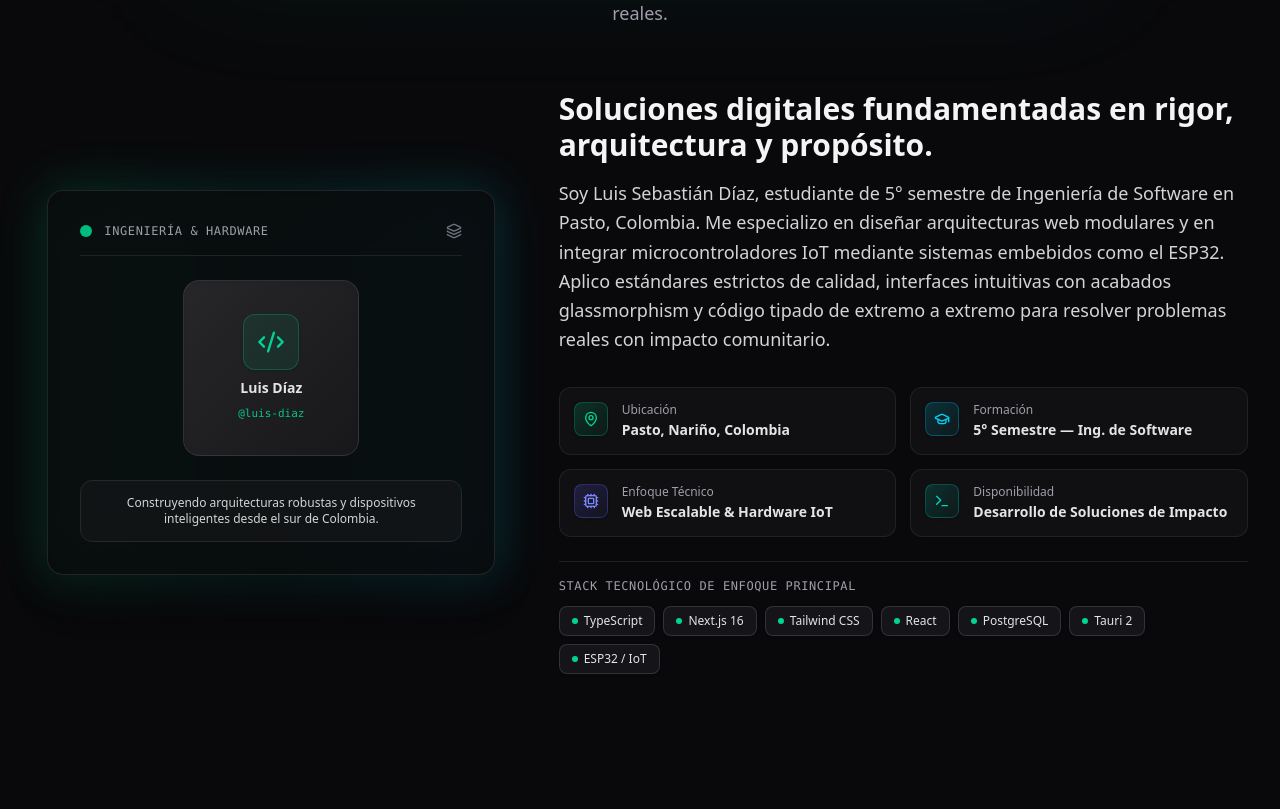
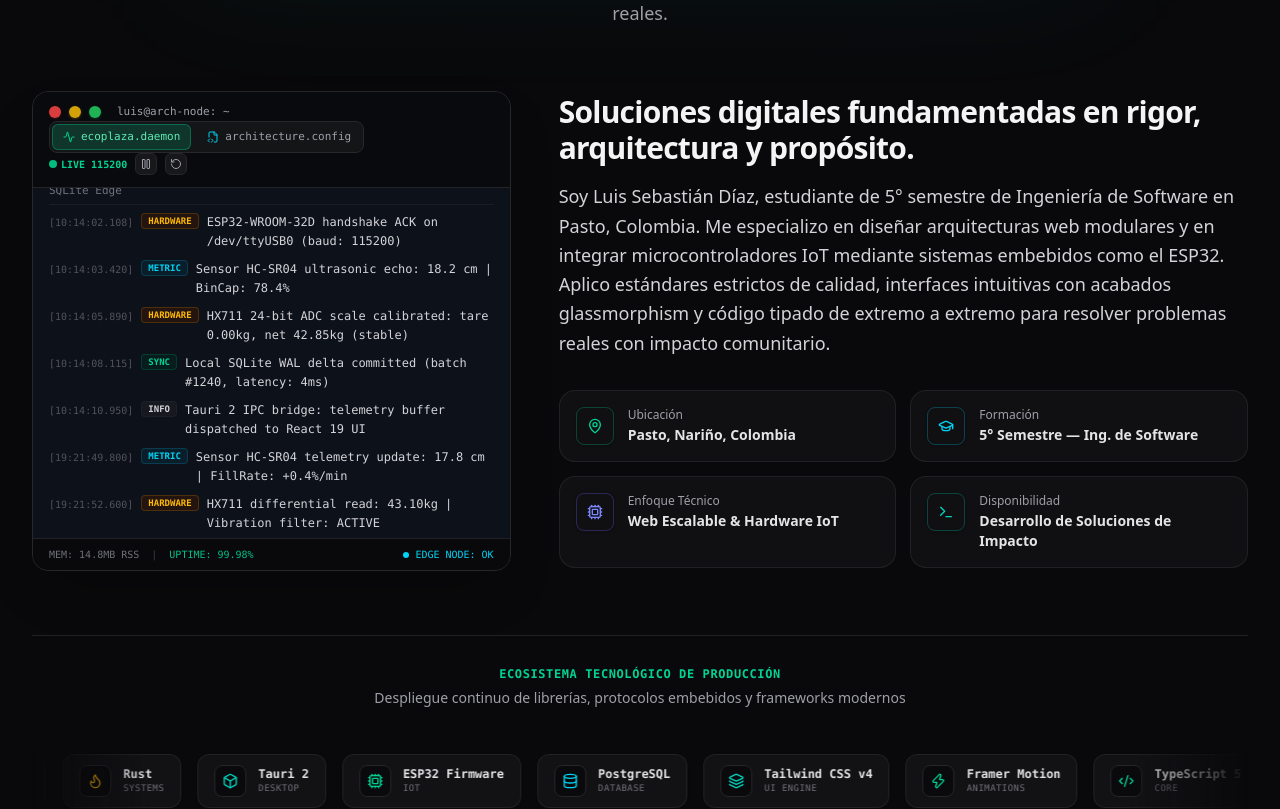
Before and after one commit to luis-sdiaz/luis-diaz-portafolio, a Next.js app: page / in a window 1280 px wide. Shown: the part 1120-1929 px from the top of the page. Built offline with nearby package versions, Linux system fonts and the light colour scheme.

Commit message:
refactor(about): enhance profile with interactive terminal, spotlight cards and infinite marquee

```diff
--- a/components/About.tsx
+++ b/components/About.tsx
@@ -1,8 +1,17 @@
-'use client';
+"use client";
 
-import React from 'react';
-import { motion, type Variants } from 'framer-motion';
-import { MapPin, GraduationCap, Cpu, Terminal, Code2, Layers, Sparkles } from 'lucide-react';
+import React from "react";
+import { motion, useReducedMotion, type Variants } from "framer-motion";
+import {
+  MapPin,
+  GraduationCap,
+  Cpu,
+  Terminal,
+  Sparkles,
+} from "lucide-react";
+import { SpotlightCard } from "@/components/ui/spotlight-card";
+import { InteractiveTerminal } from "@/components/ui/interactive-terminal";
+import { InfiniteMarquee } from "@/components/ui/infinite-marquee";
 
 interface QuickFact {
   id: string;
@@ -12,51 +21,35 @@ interface QuickFact {
   accent: string;
 }
 
-interface SkillChip {
-  name: string;
-  category: 'core' | 'framework' | 'database' | 'hardware';
-  level: string;
-}
-
-const QUICK_FACTS: QuickFact[] = [
+const QUICK_FACTS: readonly QuickFact[] = [
   {
-    id: 'location',
-    label: 'Ubicación',
-    value: 'Pasto, Nariño, Colombia',
+    id: "location",
+    label: "Ubicación",
+    value: "Pasto, Nariño, Colombia",
     icon: MapPin,
-    accent: 'from-emerald-500/20 to-emerald-500/5 text-emerald-400 border-emerald-500/30',
+    accent: "from-emerald-500/20 to-emerald-500/5 text-emerald-400 border-emerald-500/30",
   },
   {
-    id: 'education',
-    label: 'Formación',
-    value: '5° Semestre — Ing. de Software',
+    id: "education",
+    label: "Formación",
+    value: "5° Semestre — Ing. de Software",
     icon: GraduationCap,
-    accent: 'from-cyan-500/20 to-cyan-500/5 text-cyan-400 border-cyan-500/30',
+    accent: "from-cyan-500/20 to-cyan-500/5 text-cyan-400 border-cyan-500/30",
   },
   {
-    id: 'focus',
-    label: 'Enfoque Técnico',
-    value: 'Web Escalable & Hardware IoT',
+    id: "focus",
+    label: "Enfoque Técnico",
+    value: "Web Escalable & Hardware IoT",
     icon: Cpu,
-    accent: 'from-indigo-500/20 to-indigo-500/5 text-indigo-400 border-indigo-500/30',
+    accent: "from-indigo-500/20 to-indigo-500/5 text-indigo-400 border-indigo-500/30",
   },
   {
-    id: 'status',
-    label: 'Disponibilidad',
-    value: 'Desarrollo de Soluciones de Impacto',
+    id: "status",
+    label: "Disponibilidad",
+    value: "Desarrollo de Soluciones de Impacto",
     icon: Terminal,
-    accent: 'from-teal-500/20 to-teal-500/5 text-teal-400 border-teal-500/30',
+    accent: "from-teal-500/20 to-teal-500/5 text-teal-400 border-teal-500/30",
   },
-];
-
-const HIGHLIGHTED_SKILLS: SkillChip[] = [
-  { name: 'TypeScript', category: 'core', level: 'Avanzado' },
-  { name: 'Next.js 16', category: 'framework', level: 'Modern Web' },
-  { name: 'Tailwind CSS', category: 'framework', level: 'Responsive UI' },
-  { name: 'React', category: 'framework', level: 'Component Architecture' },
-  { name: 'PostgreSQL', category: 'database', level: 'Relational DB' },
-  { name: 'Tauri 2', category: 'framework', level: 'Cross-platform Desktop' },
-  { name: 'ESP32 / IoT', category: 'hardware', level: 'Embedded Systems' },
 ];
 
 const containerVariants: Variants = {
@@ -71,143 +64,134 @@ const containerVariants: Variants = {
 };
 
 const itemVariants: Variants = {
-  hidden: { opacity: 0, y: 24 },
+  hidden: { opacity: 0, y: 24, filter: "blur(6px)" },
   visible: {
     opacity: 1,
     y: 0,
+    filter: "blur(0px)",
     transition: {
       duration: 0.6,
-      ease: [0.22, 1, 0.36, 1],
+      ease: [0.16, 1, 0.3, 1],
     },
   },
 };
 
 export default function About() {
+  const shouldReduceMotion = useReducedMotion();
+
   return (
     <section
       id="sobre-mi"
       aria-labelledby="about-title"
-      className="relative w-full py-24 sm:py-32 px-4 sm:px-6 lg:px-8 max-w-7xl mx-auto overflow-hidden"
+      className="relative mx-auto max-w-7xl overflow-hidden px-4 py-24 sm:px-6 sm:py-32 lg:px-8"
     >
       <div
         aria-hidden="true"
-        className="pointer-events-none absolute -top-40 left-1/2 -translate-x-1/2 w-full max-w-4xl h-96 bg-gradient-to-tr from-emerald-500/10 via-cyan-500/10 to-transparent blur-3xl -z-10"
+        className="pointer-events-none absolute -top-40 left-1/2 -z-10 h-96 w-full max-w-4xl -translate-x-1/2 bg-gradient-to-tr from-emerald-500/10 via-cyan-500/10 to-transparent blur-3xl"
       />
+
       <motion.div
         variants={containerVariants}
-        initial="hidden"
+        initial={shouldReduceMotion ? false : "hidden"}
         whileInView="visible"
-        viewport={{ once: true, margin: '-60px' }}
+        viewport={{ once: true, margin: "-60px" }}
         className="space-y-16"
       >
-        <motion.div variants={itemVariants} className="text-center space-y-4">
-          <div className="inline-flex items-center gap-2 px-3 py-1 rounded-full text-xs font-medium tracking-wide uppercase bg-emerald-500/10 text-emerald-400 border border-emerald-500/20">
-            <Sparkles className="w-3.5 h-3.5" />
-            Perfil Profesional
+        {/* Encabezado */}
+        <motion.div variants={itemVariants} className="space-y-4 text-center">
+          <div className="inline-flex items-center gap-2 rounded-full border border-emerald-500/20 bg-emerald-500/10 px-3.5 py-1 text-xs font-semibold uppercase tracking-wide text-emerald-400">
+            <Sparkles className="h-3.5 w-3.5" aria-hidden="true" />
+            <span>Perfil Profesional</span>
           </div>
+
           <h2
             id="about-title"
-            className="text-3xl sm:text-4xl md:text-5xl font-bold tracking-tight text-white"
+            className="text-3xl font-extrabold tracking-tight text-white sm:text-4xl md:text-5xl"
           >
-            Trayectoria, vocación y{' '}
-            <span className="text-transparent bg-clip-text bg-gradient-to-r from-emerald-400 via-teal-300 to-cyan-400">
+            Trayectoria, vocación y{" "}
+            <span className="bg-gradient-to-r from-emerald-400 via-teal-300 to-cyan-400 bg-clip-text text-transparent">
               pensamiento ingenieril
             </span>
           </h2>
-          <p className="max-w-2xl mx-auto text-base sm:text-lg text-zinc-400">
+
+          <p className="mx-auto max-w-2xl text-base text-zinc-400 sm:text-lg">
             Conectando el software de alto rendimiento con sistemas físicos y necesidades reales.
           </p>
         </motion.div>
-        <div className="grid grid-cols-1 lg:grid-cols-12 gap-8 lg:gap-12 items-center">
-          <motion.div variants={itemVariants} className="lg:col-span-5 flex justify-center">
-            <div className="relative group w-full max-w-md">
-              <div
-                aria-hidden="true"
-                className="absolute -inset-1 rounded-3xl bg-gradient-to-r from-emerald-500/30 via-teal-500/20 to-cyan-500/30 blur-xl opacity-75 group-hover:opacity-100 transition-opacity duration-700"
-              />
-              <div className="relative rounded-2xl bg-zinc-950/80 border border-white/10 p-6 sm:p-8 backdrop-blur-xl shadow-2xl space-y-6">
-                <div className="flex items-center justify-between border-b border-zinc-800/80 pb-4">
-                  <div className="flex items-center gap-3">
-                    <span className="relative flex h-3 w-3">
-                      <span className="animate-ping absolute inline-flex h-full w-full rounded-full bg-emerald-400 opacity-75" />
-                      <span className="relative inline-flex rounded-full h-3 w-3 bg-emerald-500" />
-                    </span>
-                    <span className="text-xs font-mono text-zinc-400 tracking-wider uppercase">
-                      Ingeniería & Hardware
-                    </span>
-                  </div>
-                  <Layers className="w-4 h-4 text-zinc-500" />
-                </div>
-                <div className="relative mx-auto w-36 h-36 sm:w-44 sm:h-44 rounded-2xl bg-gradient-to-br from-zinc-800 to-zinc-900 border border-zinc-700/60 flex items-center justify-center overflow-hidden shadow-inner">
-                  <div className="absolute inset-0 bg-[radial-gradient(ellipse_at_top,_var(--tw-gradient-stops))] from-emerald-500/20 via-transparent to-transparent" />
-                  <div className="text-center space-y-2 z-10">
-                    <div className="mx-auto w-14 h-14 rounded-xl bg-emerald-500/10 border border-emerald-500/30 flex items-center justify-center text-emerald-400 shadow-sm">
-                      <Code2 className="w-7 h-7" />
-                    </div>
-                    <span className="block text-sm font-semibold text-zinc-200">Luis Díaz</span>
-                    <span className="block text-[11px] font-mono text-emerald-400/90">@luis-diaz</span>
-                  </div>
-                </div>
-                <div className="rounded-xl bg-zinc-900/60 border border-zinc-800 p-3.5 text-center">
-                  <p className="text-xs text-zinc-300 font-medium">
-                    Construyendo arquitecturas robustas y dispositivos inteligentes desde el sur de Colombia.
-                  </p>
-                </div>
-              </div>
-            </div>
-          </motion.div>
-          <motion.div variants={itemVariants} className="lg:col-span-7 space-y-6">
+
+        {/* Contenido Bento Grid */}
+        <div className="grid grid-cols-1 items-center gap-8 lg:grid-cols-12 lg:gap-12">
+          {/* Columna Izquierda: Consola de Telemetría Interactiva */}
+          <div className="flex justify-center lg:col-span-5">
+            <InteractiveTerminal />
+          </div>
+
+          {/* Columna Derecha: Resumen y Quick Facts con SpotlightCard */}
+          <motion.div
+            variants={itemVariants}
+            className="space-y-6 lg:col-span-7"
+          >
             <div className="space-y-4">
-              <h3 className="text-2xl sm:text-3xl font-semibold text-zinc-100">
+              <h3 className="text-2xl font-bold tracking-tight text-zinc-100 sm:text-3xl">
                 Soluciones digitales fundamentadas en rigor, arquitectura y propósito.
               </h3>
-              <p className="text-base sm:text-lg text-zinc-300 leading-relaxed">
+              <p className="text-base leading-relaxed text-zinc-300 sm:text-lg">
                 Soy Luis Sebastián Díaz, estudiante de 5° semestre de Ingeniería de Software en Pasto, Colombia.
                 Me especializo en diseñar arquitecturas web modulares y en integrar microcontroladores IoT mediante
                 sistemas embebidos como el ESP32. Aplico estándares estrictos de calidad, interfaces intuitivas con
                 acabados glassmorphism y código tipado de extremo a extremo para resolver problemas reales con impacto comunitario.
               </p>
             </div>
-            <div className="grid grid-cols-1 sm:grid-cols-2 gap-3.5 pt-2">
-              {QUICK_FACTS.map((fact) => {
+
+            {/* Quick Facts con SpotlightCard y Entrada Escalonada */}
+            <div className="grid grid-cols-1 gap-3.5 pt-2 sm:grid-cols-2">
+              {QUICK_FACTS.map((fact, idx) => {
                 const Icon = fact.icon;
                 return (
-                  <motion.div
+                  <SpotlightCard
                     key={fact.id}
-                    whileHover={{ scale: 1.02 }}
-                    transition={{ type: 'spring', stiffness: 300, damping: 20 }}
-                    className="flex items-start gap-3.5 p-3.5 rounded-xl bg-zinc-900/50 border border-zinc-800/80 hover:border-zinc-700/80 transition-all duration-200"
+                    delay={idx * 0.08}
+                    whileHover={
+                      shouldReduceMotion ? undefined : { y: -4, scale: 1.01 }
+                    }
+                    className="p-4"
                   >
-                    <div className={`p-2 rounded-lg bg-gradient-to-br border shadow-sm ${fact.accent}`}>
-                      <Icon className="w-4 h-4" />
+                    <div className="flex items-start gap-3.5">
+                      <div
+                        className={`rounded-lg border p-2.5 shadow-sm transition-transform duration-300 group-hover:scale-110 ${fact.accent}`}
+                      >
+                        <Icon className="h-4 w-4" aria-hidden="true" />
+                      </div>
+
+                      <div className="space-y-0.5">
+                        <span className="block text-xs font-medium text-zinc-400">
+                          {fact.label}
+                        </span>
+                        <span className="block text-sm font-semibold text-zinc-200 transition-colors group-hover:text-white">
+                          {fact.value}
+                        </span>
+                      </div>
                     </div>
-                    <div className="space-y-0.5">
-                      <span className="text-xs text-zinc-400 font-medium block">{fact.label}</span>
-                      <span className="text-sm font-semibold text-zinc-200 block">{fact.value}</span>
-                    </div>
-                  </motion.div>
+                  </SpotlightCard>
                 );
               })}
             </div>
-            <div className="space-y-3 pt-4 border-t border-zinc-800/80">
-              <span className="text-xs uppercase font-mono tracking-wider text-zinc-400 block">
-                Stack tecnológico de enfoque principal
-              </span>
-              <div className="flex flex-wrap gap-2">
-                {HIGHLIGHTED_SKILLS.map((skill) => (
-                  <motion.span
-                    key={skill.name}
-                    whileHover={{ y: -2 }}
-                    className="inline-flex items-center gap-1.5 px-3 py-1.5 rounded-lg text-xs font-medium bg-zinc-900/90 text-zinc-200 border border-zinc-700/70 hover:border-emerald-500/50 hover:bg-emerald-500/10 hover:text-emerald-300 transition-colors cursor-default shadow-sm"
-                  >
-                    <span className="w-1.5 h-1.5 rounded-full bg-emerald-400" />
-                    {skill.name}
-                  </motion.span>
-                ))}
-              </div>
-            </div>
           </motion.div>
         </div>
+
+        {/* Cinta Infinita de Tecnologías (Continuous Marquee) */}
+        <motion.div variants={itemVariants} className="pt-6 border-t border-zinc-800/80">
+          <div className="text-center mb-6">
+            <span className="font-mono text-xs uppercase tracking-wider text-emerald-400 font-semibold">
+              Ecosistema Tecnológico de Producción
+            </span>
+            <p className="mt-1 text-sm text-zinc-400">
+              Despliegue continuo de librerías, protocolos embebidos y frameworks modernos
+            </p>
+          </div>
+
+          <InfiniteMarquee />
+        </motion.div>
       </motion.div>
     </section>
   );
```
